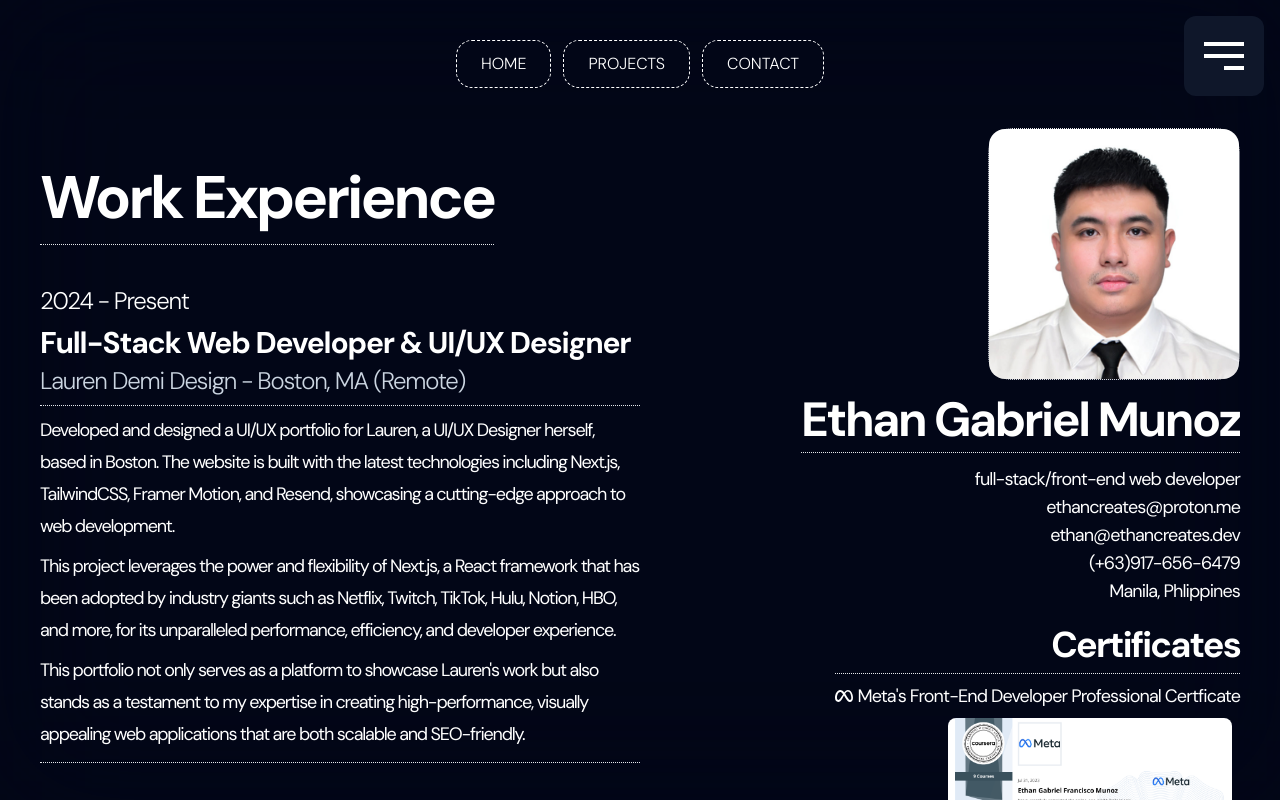
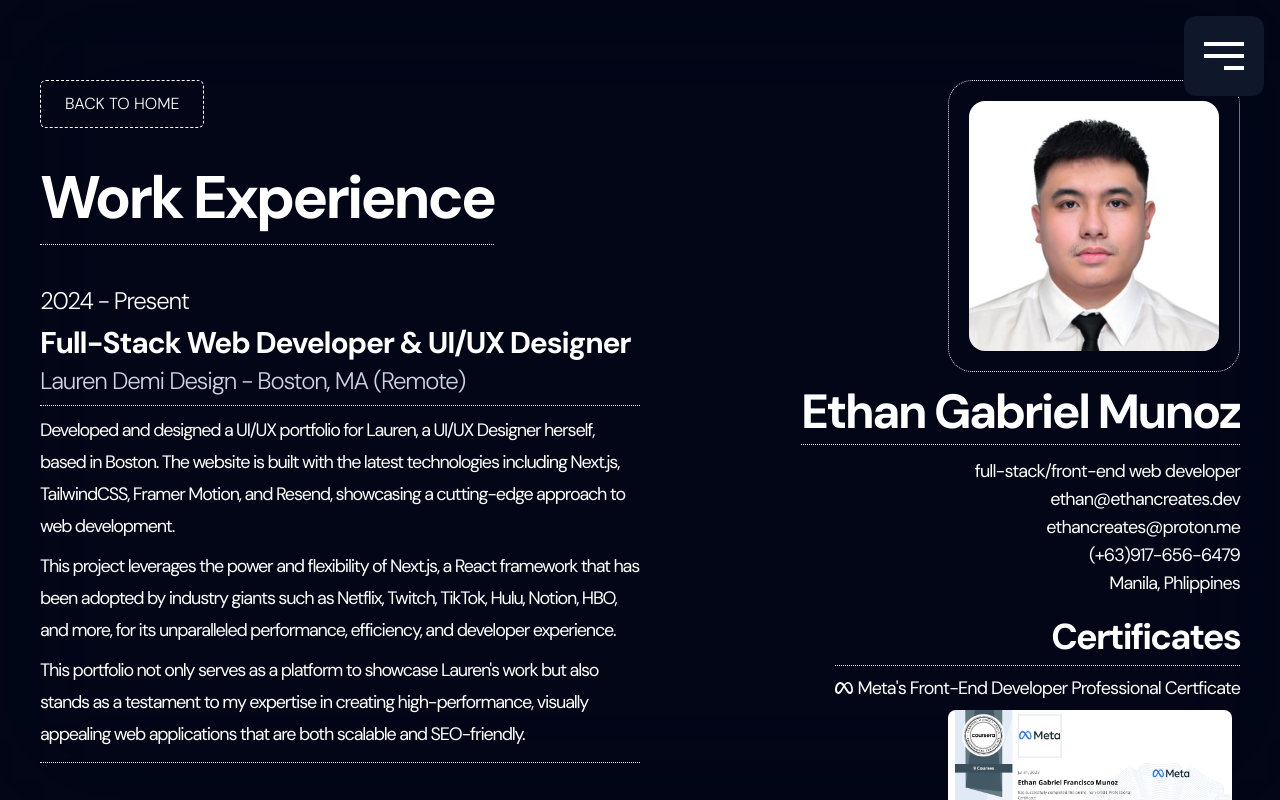
Before and after one commit to ethancreates/ethancreates-portfolio, a Next.js app: page /about in a window 1280 px wide. Shown: the top 800 px of the page. Built offline with nearby package versions, Linux system fonts and the light colour scheme.

Commit message:
fixed dotted button, increased font size on contact page, added back to home dotted buttons for all three pages: contact, about, and projects.

```diff
--- a/src/app/about/page.tsx
+++ b/src/app/about/page.tsx
@@ -12,24 +12,12 @@ import FrontEndSkillsSection from "@/components/SkillsSection";
 const AboutMePage = () => {
   return (
     <main className="flex flex-col items-center p-10 max-w-screen-xl mx-auto">
-      {/* top part */}
-
-      <div className="flex flex-col items-center max-sm:hidden">
-        <div className="flex space-x-3">
-          <DottedButton>
-            <Link href="/">Home</Link>
-          </DottedButton>
-          <DottedButton>
-            <Link href="/projects">Projects</Link>
-          </DottedButton>
-          <DottedButton>
-            <Link href="/contact">Contact</Link>
-          </DottedButton>
-        </div>
-      </div>
       <section className="flex flex-col-reverse md:flex-row w-full mt-10">
         {/* left side */}
         <div className="md:basis-2/3 flex flex-col lg:items-start items-center overflow-y-scroll no-scrollbar max-md:mt-16">
+          <DottedButton>
+            <Link href="/">Back To Home</Link>
+          </DottedButton>
           <h2 className="text-4xl lg:text-6xl font-bold w-fit tracking-tighter border-b border-dotted pb-4 lg:mt-10">
             Work Experience
           </h2>
@@ -56,7 +44,7 @@ const AboutMePage = () => {
         {/* right side */}
         <div className="md:basis-1/3 flex flex-col lg:items-end items-center h-fit">
           {/* Name, General Details */}
-          <div className="rounded-3xl bg-clip-padding border border-dotted transition-all hover:p-5 mb-4">
+          <div className="rounded-3xl bg-clip-padding border border-dotted transition-all p-5 mb-4">
             <Image
               src={ethanImg}
               alt="Ethan Gabriel Munoz's 1x1 Portrait"
@@ -69,8 +57,8 @@ const AboutMePage = () => {
           </h2>
           <div className="text-right max-sm:text-center mt-3 text-lg tracking-tighter">
             <h3>full-stack/front-end web developer</h3>
+            <h3>ethan@ethancreates.dev</h3>
             <h3>ethancreates@proton.me</h3>
-            <h3>ethan@ethancreates.dev</h3>
             <h3>(+63)917-656-6479</h3>
             <h3>Manila, Phlippines</h3>
           </div>
--- a/src/app/contact/page.tsx
+++ b/src/app/contact/page.tsx
@@ -21,6 +21,8 @@ import { useForm } from "react-hook-form";
 import { zodResolver } from "@hookform/resolvers/zod";
 import { Input } from "@/components/ui/input";
 import { toast } from "@/components/ui/use-toast";
+import DottedButton from "@/components/ui/dotted-button";
+import Link from "next/link";
 
 const ContactPage = () => {
   const FormSchema = z.object({
@@ -57,6 +59,9 @@ const ContactPage = () => {
   }
   return (
     <main className="px-5 max-w-screen-xl mx-auto pt-10 font-medium">
+      <DottedButton className="mb-10">
+        <Link href="/">Back To Home</Link>
+      </DottedButton>
       {/* Top Part */}
       <div className="flex flex-col items-start">
         <h1 className="text-7xl font-bold tracking-tighter border-b border-dotted pb-2">
@@ -71,7 +76,7 @@ const ContactPage = () => {
       {/* Form Part */}
       <Form {...form}>
         <form onSubmit={form.handleSubmit(onSubmit)}>
-          <div className="flex flex-col text-4xl text-pretty mt-10 tracking-tighter">
+          <div className="flex flex-col text-5xl text-pretty mt-10 tracking-tighter space-y-16">
             <h2 className="tracking-tighter">
               Hi there, <span className="italic">Ethan!</span>{" "}
             </h2>
--- a/src/app/projects/page.tsx
+++ b/src/app/projects/page.tsx
@@ -1,6 +1,14 @@
+import DottedButton from "@/components/ui/dotted-button";
+import Link from "next/link";
+
 const ProjectsPage = () => {
   return (
     <main className="px-5 max-w-screen-xl mx-auto pt-10 font-medium">
+      <div>
+        <DottedButton className="mb-10">
+          <Link href="/">Back To Home</Link>
+        </DottedButton>
+      </div>
       <div className="flex flex-col items-center text-center">
         <h1 className="text-7xl font-bold tracking-tighter border-b border-dotted pb-2">
           Projects
--- a/src/components/ui/dotted-button.tsx
+++ b/src/components/ui/dotted-button.tsx
@@ -11,7 +11,7 @@ const DottedButton = ({ children, className }: DottedButtonProps) => {
     <button
       className={cn(
         className,
-        "rounded-2xl border border-dashed border-white bg-slate-950 px-6 font-light uppercase h-12  text-white transition-all duration-300  hover:translate-y-[10px] hover:rounded-md hover:shadow-[4px_4px_0px_black] active:translate-x-[0px] active:translate-y-[0px] active:rounded-2xl active:shadow-none"
+        "rounded-md border border-dashed border-white bg-slate-950 px-6 font-light uppercase h-12  text-white transition-all duration-300  hover:translate-y-[10px] hover:rounded-2xl hover:shadow-[4px_4px_0px_black] active:translate-x-[0px] active:translate-y-[0px] active:rounded-3xl active:shadow-none"
       )}
     >
       {children}
```
Also changed, not shown: 1 other file (tests, documents, lock files or other folders).
